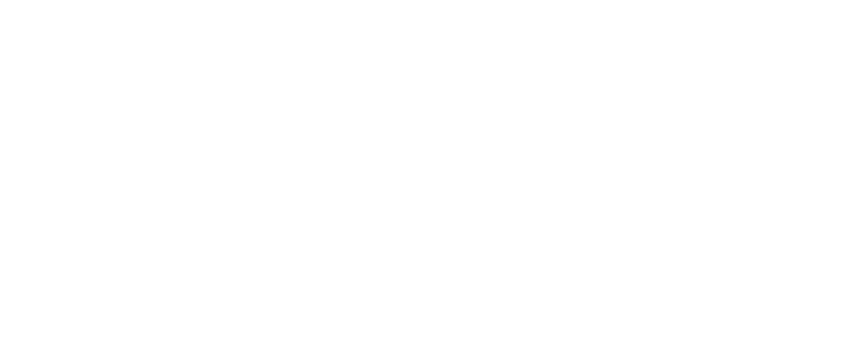
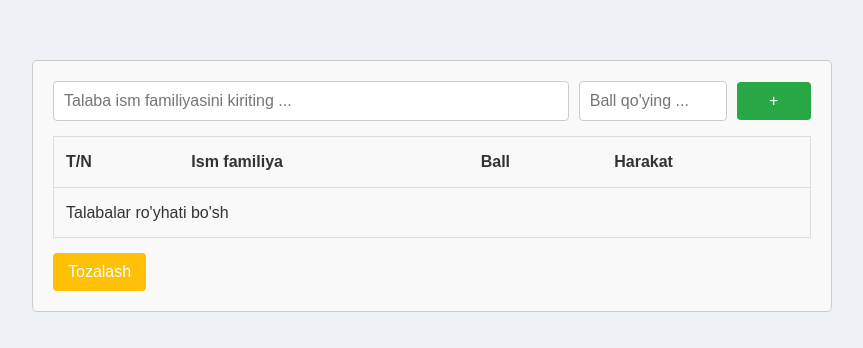
Before and after one commit to Tohirjon-Odilov/angular-practice, an Angular app: page / in a window 1280 px wide. Shown: the part 174-522 px from the top of the page, without its empty margins (208-1071 px from the left). Built offline with nearby package versions, Linux system fonts and the light colour scheme.

Commit message:
add TalabaTable component with student management functionality and styles

```diff
--- a/src/app/app.html
+++ b/src/app/app.html
@@ -1 +1,2 @@
+<app-talaba-table/>
 <router-outlet />
--- a/src/app/app.ts
+++ b/src/app/app.ts
@@ -1,9 +1,10 @@
 import { Component, signal } from '@angular/core';
 import { RouterOutlet } from '@angular/router';
+import {TalabaTableComponent} from './talaba-table/talaba-table';
 
 @Component({
   selector: 'app-root',
-  imports: [RouterOutlet],
+  imports: [RouterOutlet, TalabaTableComponent],
   templateUrl: './app.html',
   styleUrl: './app.css'
 })
--- /dev/null
+++ b/src/app/talaba-table/talaba-table.css
@@ -0,0 +1,101 @@
+.container {
+  padding: 20px;
+  font-family: Arial, sans-serif;
+  border: 1px solid #ccc;
+  border-radius: 5px;
+  background-color: #f9f9f9;
+  width: 800px;
+}
+
+.input-wrapper {
+  margin-bottom: 15px;
+  display: flex;
+  align-items: center;
+  justify-content: space-between;
+
+  input {
+    width: 70%;
+    padding: 10px;
+    border: 1px solid #ccc;
+    border-radius: 4px;
+    font-size: 16px;
+
+    &:focus {
+      border-color: #007bff;
+      outline: none;
+    }
+
+    &:nth-child(2) {
+      width: 20%;
+      margin-left: 10px;
+    }
+  }
+
+
+  button {
+    width: 10%;
+    margin-left: 10px;
+    padding: 10px 15px;
+    background-color: #28a745;
+    color: white;
+    border: none;
+    border-radius: 4px;
+    cursor: pointer;
+    font-size: 16px;
+
+    &:hover {
+      background-color: #218838;
+    }
+  }
+}
+
+.student-table {
+  width: 100%;
+  border-collapse: collapse;
+  border: 1px solid #ddd;
+
+  th, td {
+    padding: 12px;
+    text-align: left;
+    border-bottom: 1px solid #ddd;
+  }
+
+  .delete-btn{
+    padding: 6px 10px;
+    background-color: #dc3545;
+    color: white;
+    border: none;
+    border-radius: 4px;
+    cursor: pointer;
+    font-size: 14px;
+
+    &:hover {
+      background-color: #c82333;
+    }
+  }
+}
+
+.cleat-btn{
+  margin-top: 15px;
+  padding: 10px 15px;
+  background-color: #ffc107;
+  color: white;
+  border: none;
+  border-radius: 4px;
+  cursor: pointer;
+  font-size: 16px;
+
+  &:hover {
+    background-color: #e0a800;
+  }
+}
+
+.messageBox{
+  margin-top: 15px;
+  padding: 10px;
+  border-radius: 4px;
+  font-size: 14px;
+  color: #155724;
+  background-color: #d4edda;
+  border: 1px solid #c3e6cb;
+}
--- /dev/null
+++ b/src/app/talaba-table/talaba-table.html
@@ -0,0 +1,44 @@
+<div class="container">
+  <div class="input-wrapper">
+    <input type="text" [(ngModel)]="currentName" placeholder="Talaba ism familiyasini kiriting ...">
+    <input type="number" [(ngModel)]="currentPoint" placeholder="Ball qo'ying ...">
+    <button (click)="addStudent()">+</button>
+  </div>
+
+  <table class="student-table">
+    <thead>
+    <tr>
+      <th>T/N</th>
+      <th>Ism familiya</th>
+      <th>Ball</th>
+      <th>Harakat</th>
+    </tr>
+    </thead>
+
+    <tbody>
+      @if (students.length > 0) {
+        @for (student of students; track student.id; let i = $index) {
+          <tr>
+            <td>{{ i + 1 }}</td>
+            <td>{{ student.name }}</td>
+            <td>{{ student.point }}</td>
+            <td>
+              <button class="delete-btn" (click)="removeStudent(student)">O'chirish</button>
+            </td>
+          </tr>
+        }
+      } @else {
+        <tr>
+          <td colspan="4">Talabalar ro'yhati bo'sh</td>
+        </tr>
+      }
+    </tbody>
+  </table>
+  <button class="cleat-btn" (click)="clearStudents()">Tozalash</button>
+
+  @if (message() != null) {
+    <div class="messageBox">
+      <p>{{ message() }}</p>
+    </div>
+  }
+</div>
--- /dev/null
+++ b/src/app/talaba-table/talaba-table.ts
@@ -0,0 +1,68 @@
+import {Component, signal} from '@angular/core';
+import {FormsModule} from '@angular/forms';
+
+interface Student {
+  id: number;
+  name: string;
+  point: number;
+}
+
+@Component({
+  selector: 'app-talaba-table',
+  standalone: true,
+  imports: [FormsModule],
+  templateUrl: "talaba-table.html",
+  styleUrl: "talaba-table.css"
+})
+
+export class TalabaTableComponent {
+  students: Student[] = [];
+  message = signal<string | null>(null);
+  currentName: string | null = null;
+  currentPoint: number | null = null;
+  timeoutId: any = null;
+
+  addStudent() {
+    if (this.currentName == null || this.currentPoint == null) {
+      this.showMessage("Iltimos inputlarni to'ldiring :(");
+      return;
+    }
+
+    let student: Student = {
+      id: this.students?.length + 1,
+      name: this.currentName,
+      point: this.currentPoint
+    }
+    this.students.push(student);
+    this.currentName = "";
+    this.currentPoint = 0;
+
+    this.showMessage("Talaba qo'shildi :)")
+  }
+
+  removeStudent(student: Student) {
+    if (this.students != null) {
+      this.students = this.students.filter((a: Student) => a.id != student.id)
+      this.showMessage("Talaba o'chirildi!");
+    }
+  }
+
+  clearStudents() {
+    if (this.students != null) {
+      this.students = [];
+      this.showMessage("Ro'yhat tozalandi!")
+    }
+  }
+
+  showMessage(msg: string){
+    this.message.set(msg);
+
+    if(this.timeoutId){
+      clearTimeout(this.timeoutId)
+    }
+
+    this.timeoutId = setTimeout(() => {
+      this.message.set(null);
+    }, 3000)
+  }
+}
--- a/src/styles.css
+++ b/src/styles.css
@@ -1 +1,18 @@
 /* You can add global styles to this file, and also import other style files */
+* {
+  margin: 0;
+  padding: 0;
+  box-sizing: border-box;
+}
+
+body{
+  font-family: 'Segoe UI', Tahoma, Geneva, Verdana, sans-serif;
+  background-color: #eef2f7;
+  color: #333;
+  line-height: 1.6;
+  padding: 20px;
+  display: flex;
+  align-items: center;
+  justify-content: center;
+  height: 90vh;
+}
```
